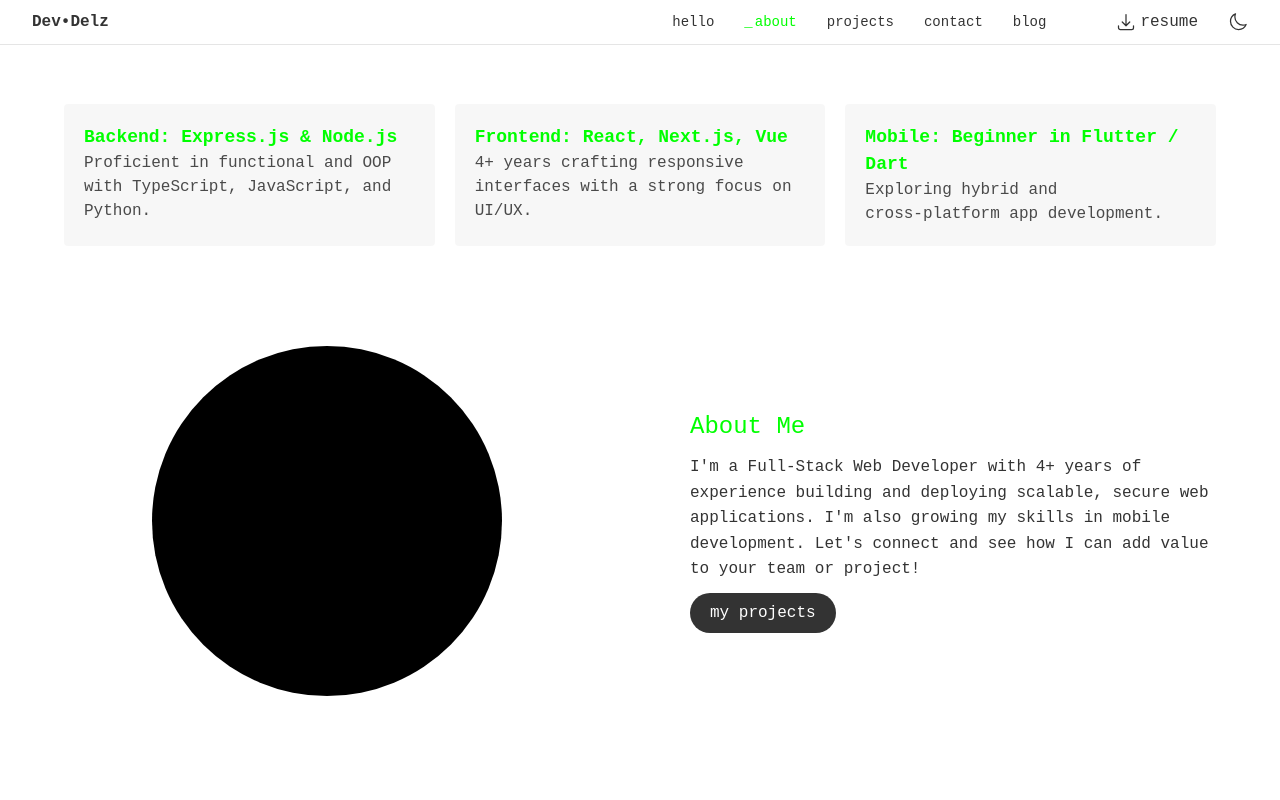
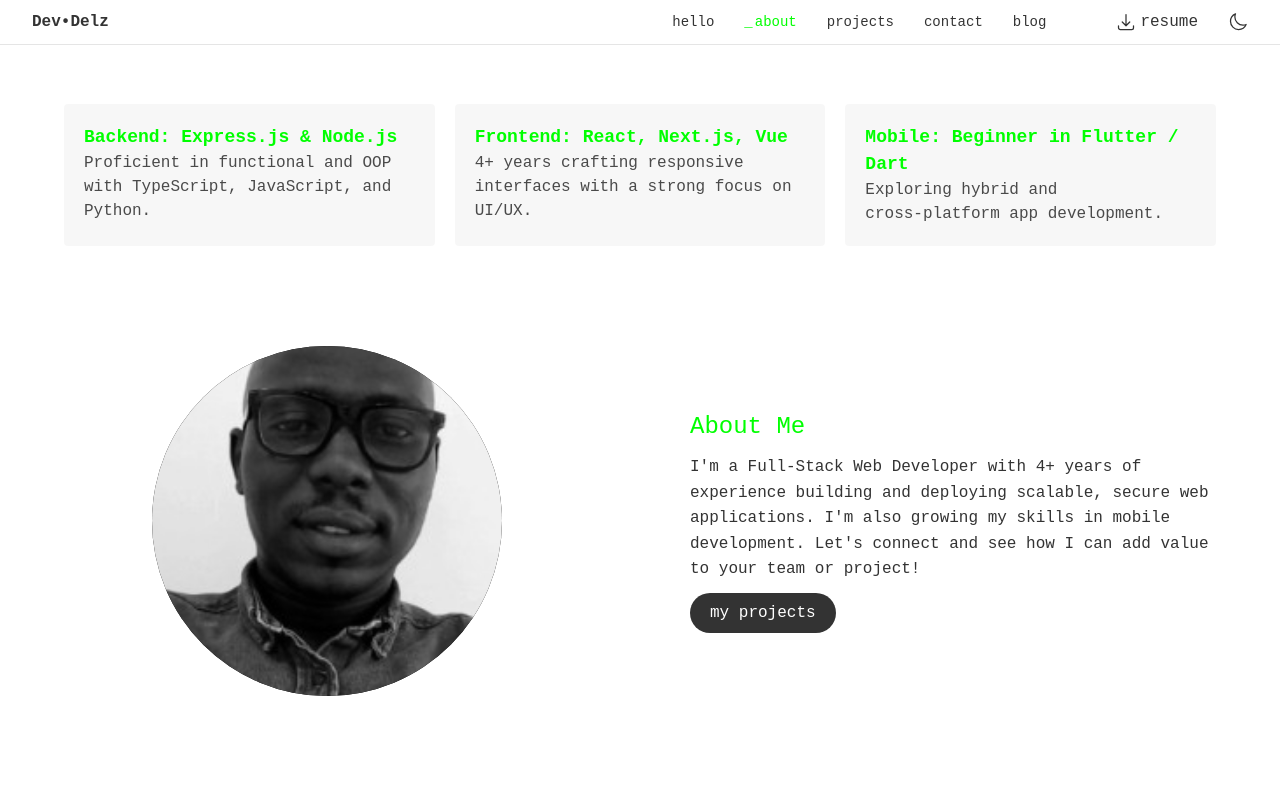
Before and after one commit to areel007/delzie, a Next.js app: page /about in a window 1280 px wide. Shown: the top 800 px of the page. Built offline with nearby package versions, Linux system fonts and the light colour scheme.

Commit message:
add my picture to about page

```diff
--- a/app/(pages)/about/page.tsx
+++ b/app/(pages)/about/page.tsx
@@ -2,6 +2,7 @@
 
 import { Button } from "@/components/Button";
 import { GitLogo, JSLogo, NextJSLogo, NodeJSLogo, ReactJSLogo, TailwindCSSLogo, TypescriptLogo, VueJSLogo } from "@/components/StackLogo";
+import Image from "next/image";
 import { useRouter } from "next/navigation";
 
 export default function AboutPage() {
@@ -42,7 +43,9 @@ export default function AboutPage() {
 
                     <div className="grid grid-cols-1 md:grid-cols-2 gap-[40px] md:gap-[100px] items-center mb-[40px] md:mb-[100px]">
                         <div className="flex justify-center items-center">
-                            <div className="w-[350px] h-[350px] rounded-full bg-black"></div>
+                            <div className="w-[250px] md:w-[350px] h-[250px]md:h-[350px] rounded-full bg-black">
+                                <Image src="/images/sunday_linkedin.jpeg" alt="sunday morenikeji profile picture" width={100} height={100} className="w-full h-full object-cover rounded-full grayscale" />
+                            </div>
                         </div>
                         <div className="flex flex-col gap-[10px]">
                             <h1 className="text-[20px] md:text-[24px] text-[#00ff00]">About Me</h1>
```
Also changed, not shown: public/images/sunday_linkedin.jpeg (added).
